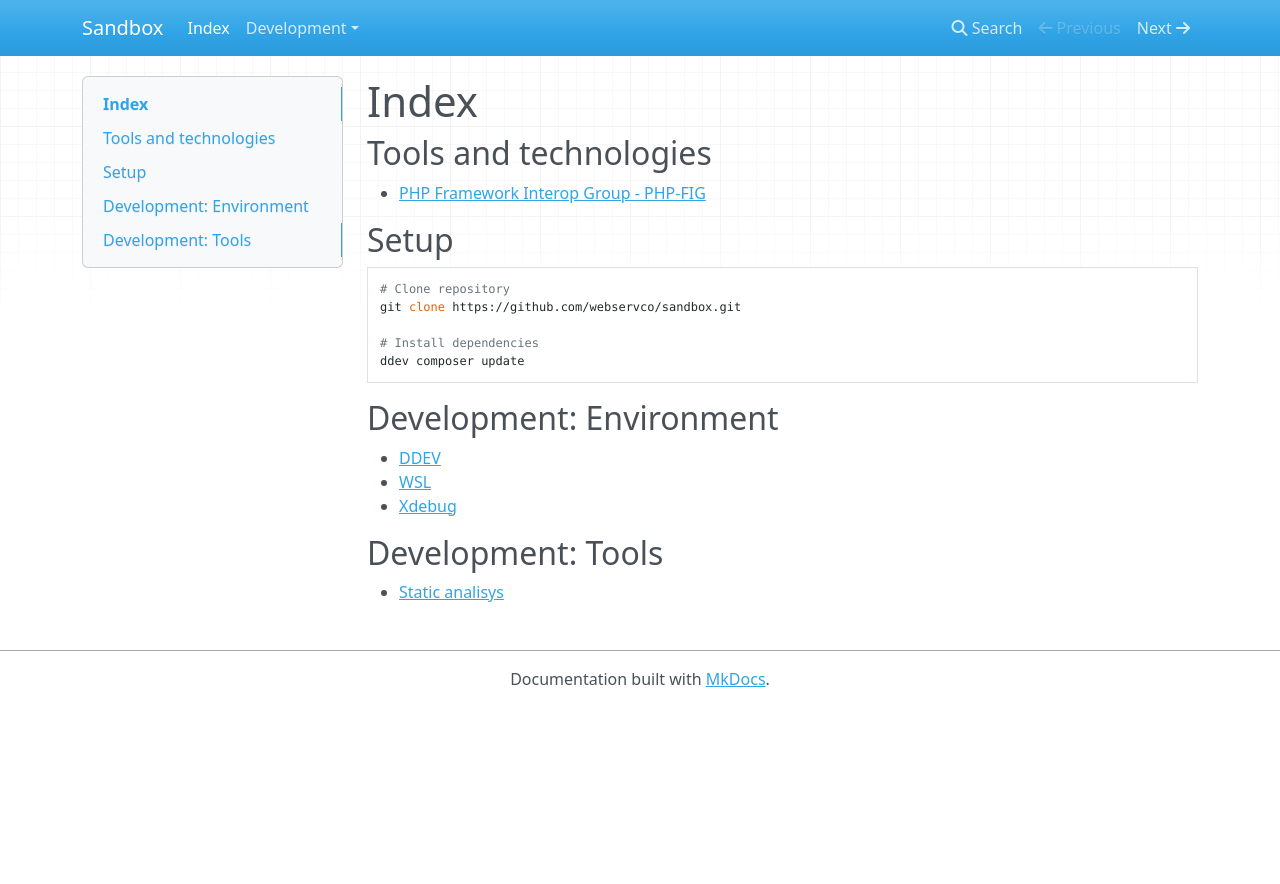
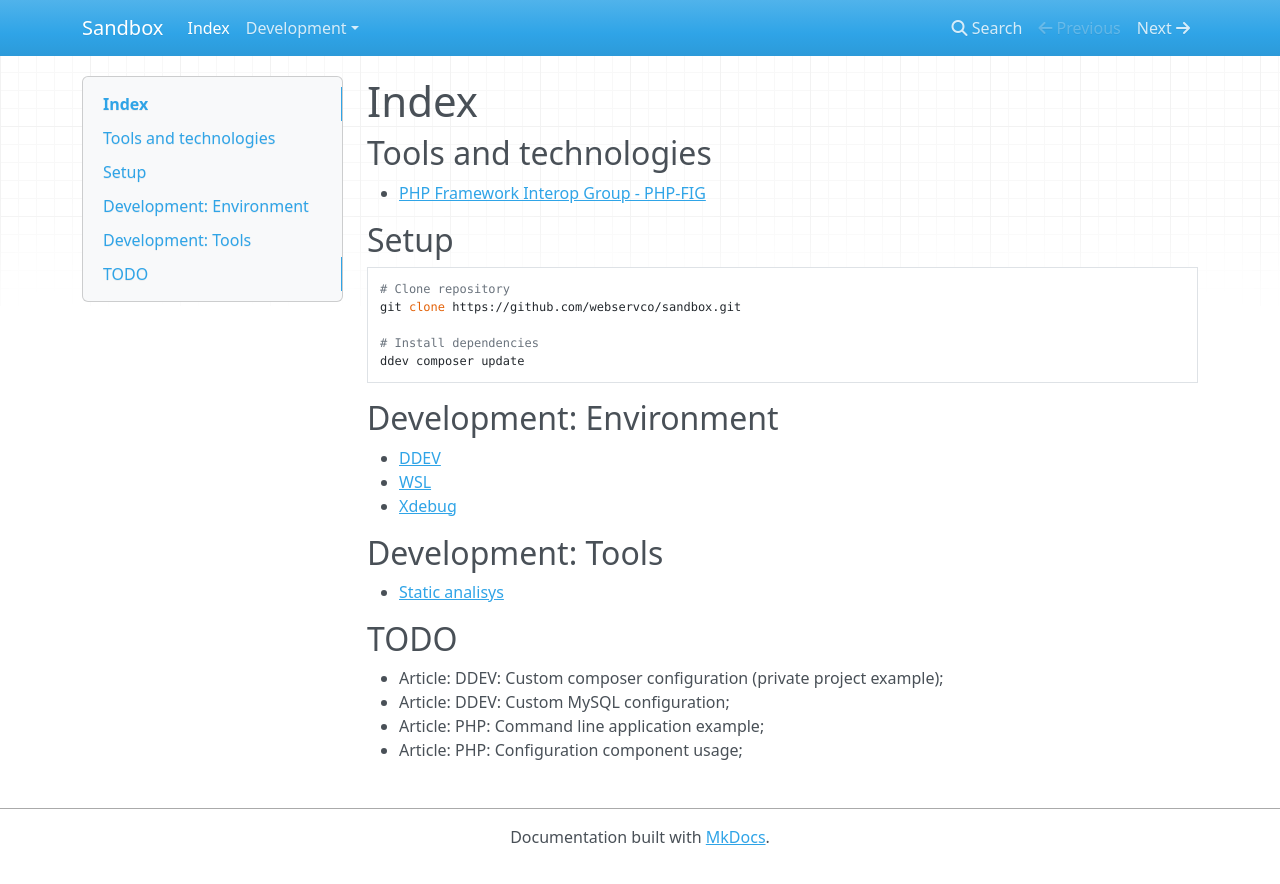
Before and after one commit to webservco/sandbox, an MkDocs documentation site: the page built from docs/index.md, in a window 1280 px wide. Shown: the top 884 px of the page. Built offline with MkDocs 1.6.1, drawn with Linux system fonts in a browser that asks for light colours; nearby versions of some CDN libraries.

Commit message:
TODO notes

```diff
--- a/docs/index.md
+++ b/docs/index.md
@@ -23,3 +23,10 @@ ddev composer update
 ## Development: Tools
 
 - [Static analisys](Development/Tools/StaticAnalisys.md)
+
+## TODO
+
+- Article: DDEV: Custom composer configuration (private project example);
+- Article: DDEV: Custom MySQL configuration;
+- Article: PHP: Command line application example;
+- Article: PHP: Configuration component usage;
```
